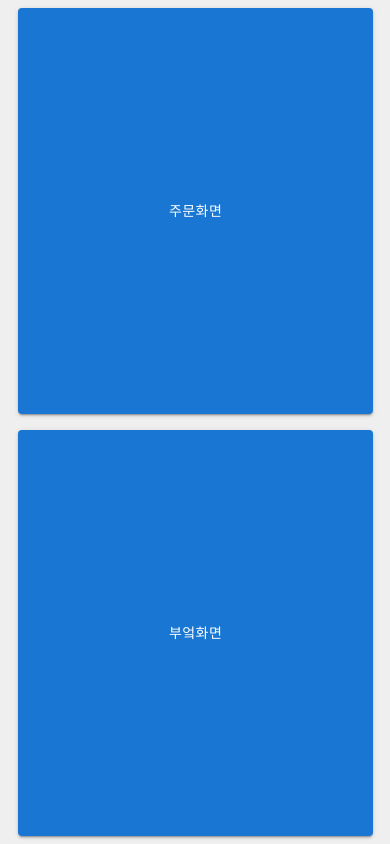
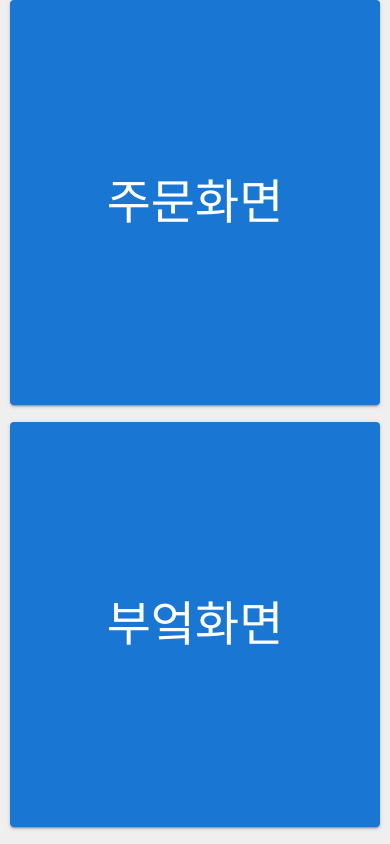
Before and after one commit to UFO-System/ufo-front, a React (Vite) app: page /Phone in a window 390 px wide. Built offline with nearby package versions, Linux system fonts and the light colour scheme.

Commit message:
💄Style: Phone 초기화면 스타일 수정
부엌,주문화면 이동 버튼 적응형 배치

```diff
--- a/src/components/Mobile/Phone.jsx
+++ b/src/components/Mobile/Phone.jsx
@@ -1,5 +1,5 @@
 import React from "react";
-import { Box, Button } from "@mui/material";
+import { Box, Button, Typography } from "@mui/material";
 import { useNavigate } from "react-router-dom";
 import "./css/Phone.css";
 
@@ -12,10 +12,9 @@ const Phone = () => {
           display: "flex",
           flexDirection: { xs: "column", md: "row" },
           gap: "2vh",
-          p: "1vh",
           alignItems: "center",
           justifyContent: "center",
-          width: "96%",
+          width: "100%",
           minHeight: "98vh",
         }}
       >
@@ -27,14 +26,14 @@ const Phone = () => {
             width: "95%",
           }}
         >
-          주문화면
+          <Typography variant="h3">주문화면</Typography>
         </Button>
         <Button
           variant="contained"
           onClick={() => navigate("/KitchenPage")}
           sx={{ height: "48vh", width: "95%" }}
         >
-          부엌화면
+          <Typography variant="h3">부엌화면</Typography>
         </Button>
       </Box>
     </div>
```
